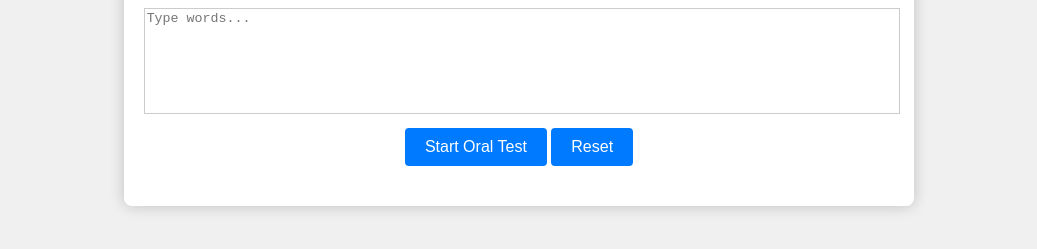
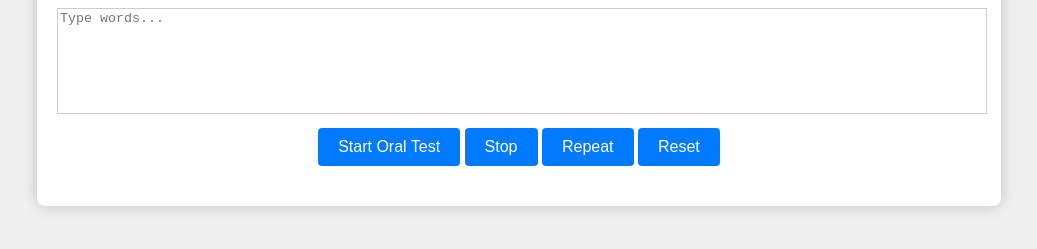
Before and after one commit to shubhambelbase/Oraltest1.1, a plain HTML site: page index.html in a window 1280 px wide. Shown: the part 357-606 px from the top of the page, without its empty margins (121-1158 px from the left). Drawn offline with Linux system fonts and the light colour scheme.

Commit message:
Update index.html

```diff
--- a/index.html
+++ b/index.html
@@ -12,7 +12,9 @@
         <label for="wordInput">Enter words for the test (separated by spaces):</label>
         <textarea id="wordInput" placeholder="Type words..."></textarea>
         <button id="startButton" onclick="startOralTest()">Start Oral Test</button>
-        <button onclick="resetOralTest()">Reset</button>
+        <button id="stopButton" onclick="stopSpeech()">Stop</button>
+        <button id="repeatButton" onclick="repeatWord()">Repeat</button>
+        <button id="resetButton" onclick="resetOralTest()">Reset</button>
         <div id="displayedWord"></div>
     </div>
 
```
